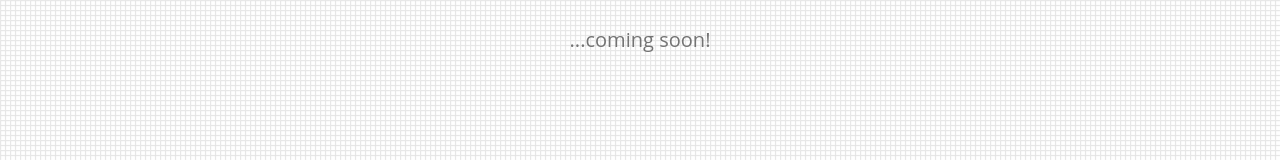
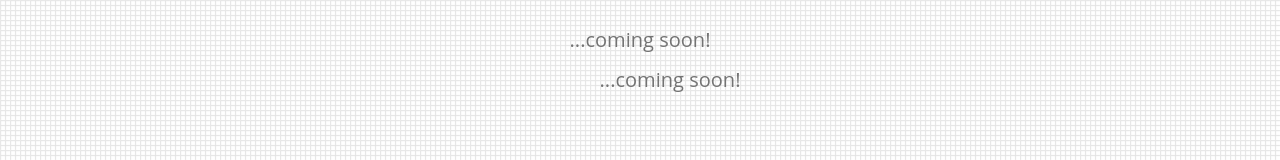
Before and after one commit to dajia/dajia.github.io, a plain HTML site: page index.html in a window 1280 px wide. Shown: the part 460-620 px from the top of the page. Drawn offline with nearby package versions, Linux system fonts and the light colour scheme.

Commit message:
Update index.html

```diff
--- a/index.html
+++ b/index.html
@@ -39,6 +39,7 @@
         <div class="span12">
           <div class="coming row-fluid">
             <p class="span12">...coming soon!</p>
+            <p class="span12">...coming soon!</p>
             <!--<p class="span12">Leave your email and get notified when Herit Application is released.</p>-->
           </div>
           <!--<form>
```
